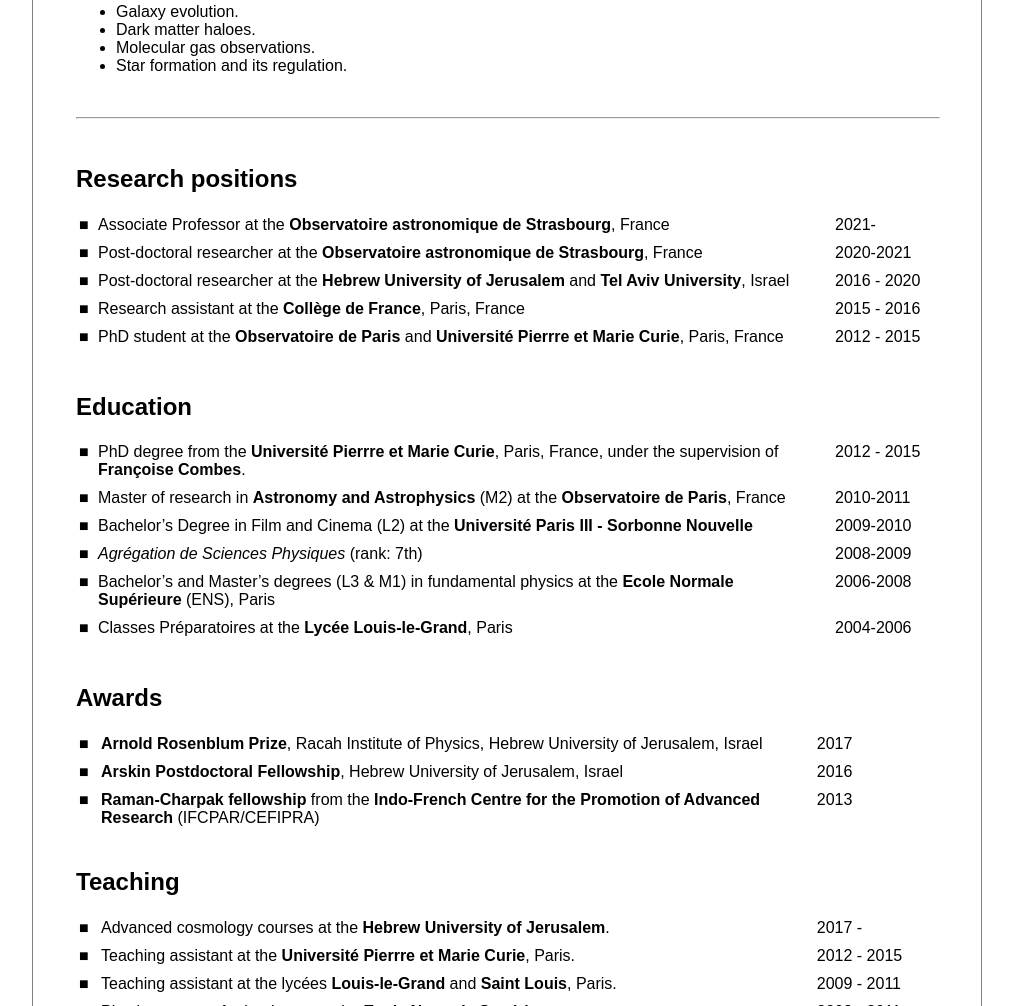
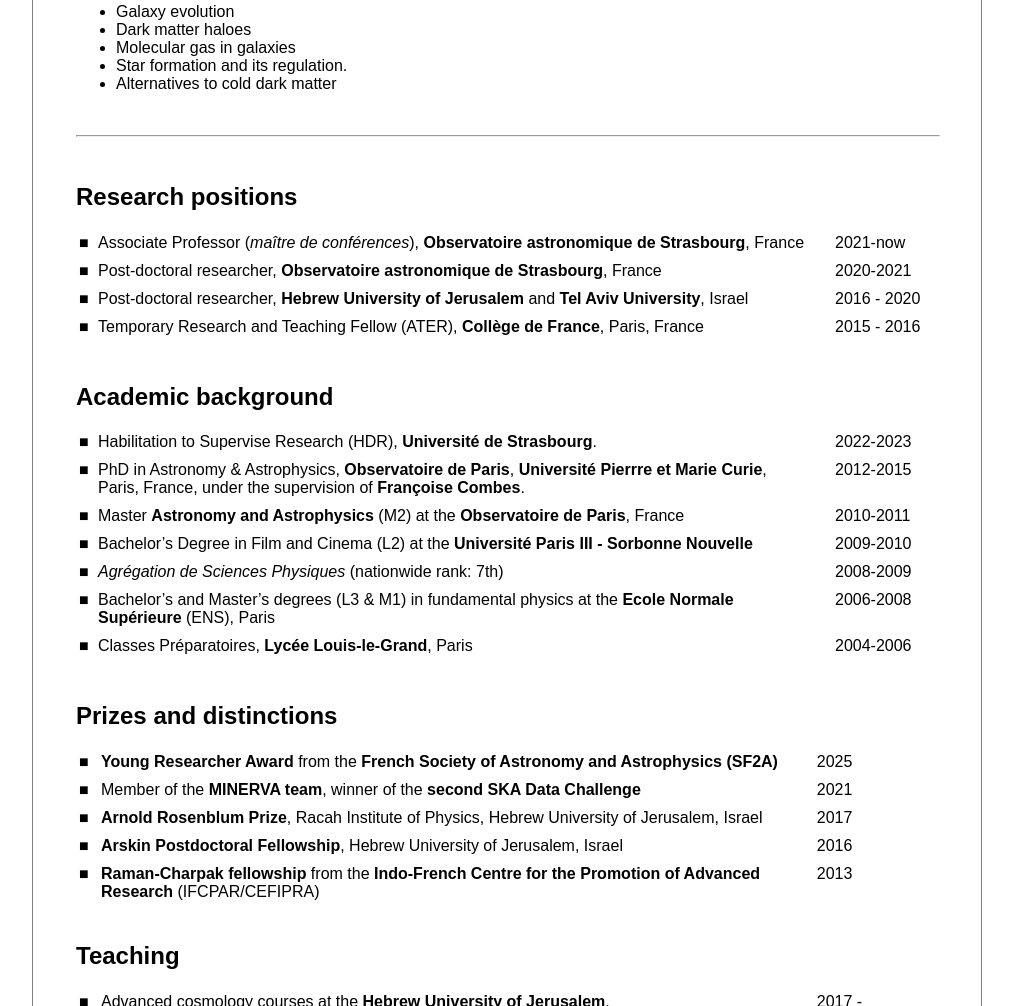
Before and after one commit to Jonathanfreundlich/jonathanfreundlich.github.io, a plain HTML site: page cv.html in a window 1280 px wide. Shown: the part 433-1439 px from the top of the page, without its empty margins (133-1146 px from the left). Drawn offline with Linux system fonts and the light colour scheme.

Commit message:
Add website files (without large media)

```diff
--- a/cv.html
+++ b/cv.html
@@ -65,10 +65,11 @@ Paris,Cusp-core,Carbozone,Veronika,Hawaii,Las Vegas,Rameswaram">
 
 <h2 width=90%>Main research interests</h2>
 <ul width=90%>
-    <li>Galaxy evolution.</li>
-    <li>Dark matter haloes.</li>
-    <li>Molecular gas observations.</li>
+    <li>Galaxy evolution</li>
+    <li>Dark matter haloes</li>
+    <li>Molecular gas in galaxies</li>
     <li>Star formation and its regulation.</li>
+    <li>Alternatives to cold dark matter</li>
 </ul>
 <br />
 
@@ -79,22 +80,22 @@ Paris,Cusp-core,Carbozone,Veronika,Hawaii,Las Vegas,Rameswaram">
 <table  width=100%>
 	<tr valign="top" class="spaceUnder">
       <td width=15px>&#9632; </td>
-      <td valign="top"> Associate Professor at the <a
+      <td valign="top"> Associate Professor (<i>maître de conférences</i>), <a
 	href="https://astro.unistra.fr/" style="text-decoration:
 	none" class="type1"><b>Observatoire astronomique de Strasbourg</b></a>, France</td>
       <td width=20px></td>
-      <td width=100px valign="top">2021-</td>
+      <td width=100px valign="top">2021-now</td>
 
 	<tr valign="top" class="spaceUnder">
       <td width=15px>&#9632; </td>
-      <td valign="top"> Post-doctoral researcher at the <a
+      <td valign="top"> Post-doctoral researcher, <a
 	href="https://astro.unistra.fr/" style="text-decoration:
 	none" class="type1"><b>Observatoire astronomique de Strasbourg</b></a>, France</td>
       <td width=20px></td>
       <td width=100px valign="top">2020-2021</td>
     <tr valign="top" class="spaceUnder">
       <td width=15px>&#9632; </td>
-      <td valign="top"> Post-doctoral researcher at the <a
+      <td valign="top"> Post-doctoral researcher, <a
 	href="http://new.huji.ac.il/en" style="text-decoration:
 	none" class="type1"><b>Hebrew University of
 	Jerusalem</b></a> and <a
@@ -104,7 +105,7 @@ Paris,Cusp-core,Carbozone,Veronika,Hawaii,Las Vegas,Rameswaram">
       <td width=100px valign="top">2016 - 2020</td>
     <tr class="spaceUnder">
       <td width=5px>&#9632; </td>
-      <td valign="top">Research assistant at the
+      <td valign="top">Temporary Research and Teaching Fellow (ATER),
 	<a
 	href="https://www.college-de-france.fr/site/college/index.htm" style="text-decoration:
 	none" class="type1"><b>Coll&egrave;ge de France</b></a>, Paris,
@@ -112,37 +113,38 @@ Paris,Cusp-core,Carbozone,Veronika,Hawaii,Las Vegas,Rameswaram">
       <td width=20px></td>
       <td valign="top">2015 - 2016</td>
     </tr>
-    <tr valign="top" class="spaceUnder">
-      <td width=5px>&#9632; </td>
-      <td valign="top">PhD student at the <a
-	href="https://www.obspm.fr/" style="text-decoration:none"
-	class="type1"><b>Observatoire de Paris</b></a> and
-	<a
-	href="http://www.upmc.fr/en/index.html" style="text-decoration:none"
-	class="type1"><b>Universit&eacute; Pierrre et Marie Curie</b></a>, Paris, France</td>
-      <td width=20px></td>
-      <td>2012 - 2015</td>
-    </tr>
+
 </table>
 <br />
 
-<h2 width=100%>Education</h2>
+<h2 width=100%>Academic background</h2>
 <table  width=100%>
     <tr valign="top" class="spaceUnder">
       <td width=15px>&#9632; </td>
-      <td valign="top" class="spaceUnder">PhD degree from
-	the 	<a
+      <td valign="top" class="spaceUnder"> Habilitation to Supervise Research (HDR), <a
+          href="https://www.unistra.fr/fr" style="text-decoration:none"
+          class="type1"><b>Université de Strasbourg</b></a>.</td>
+      <td width=20px></td>
+      <td width=100px valign="top">2022-2023</td>
+    </tr>
+
+    <tr valign="top" class="spaceUnder">
+      <td width=15px>&#9632; </td>
+      <td valign="top" class="spaceUnder">PhD in Astronomy & Astrophysics, <a
+          href="https://www.obspm.fr/" style="text-decoration:none"
+          class="type1"><b>Observatoire de Paris</b></a>, <a
 	href="http://www.upmc.fr/en/index.html" style="text-decoration:none"
 	class="type1"><b>Universit&eacute; Pierrre et Marie Curie</b></a>, Paris, France,
 	under the supervision of <a
 	href="http://aramis.obspm.fr/~combes/" style="text-decoration:none"
 	class="type1"><b>Françoise Combes</b></a>.</td>
+      <td width=20px></td>
+      <td width=100px valign="top">2012-2015</td>
+    </tr>
 
-      <td width=20px></td>
-      <td width=100px valign="top">2012 - 2015</td>
     <tr valign="top"  class="spaceUnder">
        <td width=5px>&#9632; </td>
-      <td valign="top">Master of research in 	<a
+      <td valign="top">Master	<a
 	href="http://ufe.obspm.fr/Master/Master-2-Recherche/" style="text-decoration:none"
 	class="type1"><b>Astronomy and Astrophysics</b></a> (M2) at the
 	<a
@@ -163,7 +165,7 @@ Paris,Cusp-core,Carbozone,Veronika,Hawaii,Las Vegas,Rameswaram">
     <tr valign="top" class="spaceUnder">
       <td width=5px>&#9632; </td>
       <td><i>Agr&eacute;gation de Sciences
-	Physiques</i> (rank: 7th)</td>
+	Physiques</i> (nationwide rank: 7th)</td>
       <td width=20px></td>
       <td>2008-2009</td>
     </tr>
@@ -179,7 +181,7 @@ Paris,Cusp-core,Carbozone,Veronika,Hawaii,Las Vegas,Rameswaram">
     </tr>
     <tr valign="top" class="spaceUnder">
       <td width=5px>&#9632; </td>
-      <td valign="top"> Classes Pr&eacute;paratoires at the <a
+      <td valign="top"> Classes Pr&eacute;paratoires, <a
 	href="https://en.wikipedia.org/wiki/Lyc%C3%A9e_Louis-le-Grand" style="text-decoration:none"
 	class="type1"><b>Lyc&eacute;e Louis-le-Grand</b></a>, Paris</td>
       <td width=20px></td>
@@ -188,14 +190,29 @@ Paris,Cusp-core,Carbozone,Veronika,Hawaii,Las Vegas,Rameswaram">
 </table>
 <br />
 
-<h2 width=100%>Awards</h2>
+<h2 width=100%>Prizes and distinctions</h2>
 <table  width=100%>
+    <tr valign="top" class="spaceUnder">
+      <td width=15px>&#9632; </td>
+      <td valign="top"><a href="https://sf2a.eu/website2023/message-sf2a-12-04-2025/" style="text-decoration:none" class="type1"><b>Young Researcher Award</b></a> from the <a href="https://sf2a.eu/website2023/" style="text-decoration:none" class="type1"><b>French Society of Astronomy and Astrophysics (SF2A)</b></a></td>
+      <td width=20px></td>
+      <td width=100px valign="top">2025</td>
+    </tr>
+
+    <tr valign="top" class="spaceUnder">
+      <td width=15px>&#9632; </td>
+      <td valign="top">Member of the <a href="https://minerva-astro.obspm.fr/ska-data-challenges/" style="text-decoration:none" class="type1"><b>MINERVA team</b></a>, winner of the <a href="https://sdc2.skao.int/" style="text-decoration:none" class="type1"><b>second SKA Data Challenge</b></a></td>
+      <td width=20px></td>
+      <td width=100px valign="top">2021</td>
+    </tr>
+
     <tr valign="top" class="spaceUnder">
       <td width=15px>&#9632; </td>
       <td valign="top"><b>Arnold Rosenblum Prize</b>, Racah
 	Institute of Physics, Hebrew University of Jerusalem, Israel</td>
       <td width=20px></td>
       <td width=100px valign="top">2017</td>
+    </tr>
     <tr valign="top" class="spaceUnder">
       <td width=15px>&#9632; </td>
       <td width=580px valign="top"><a
```
Also changed, not shown: index.html (+6 -5 lines), 6 other files.
